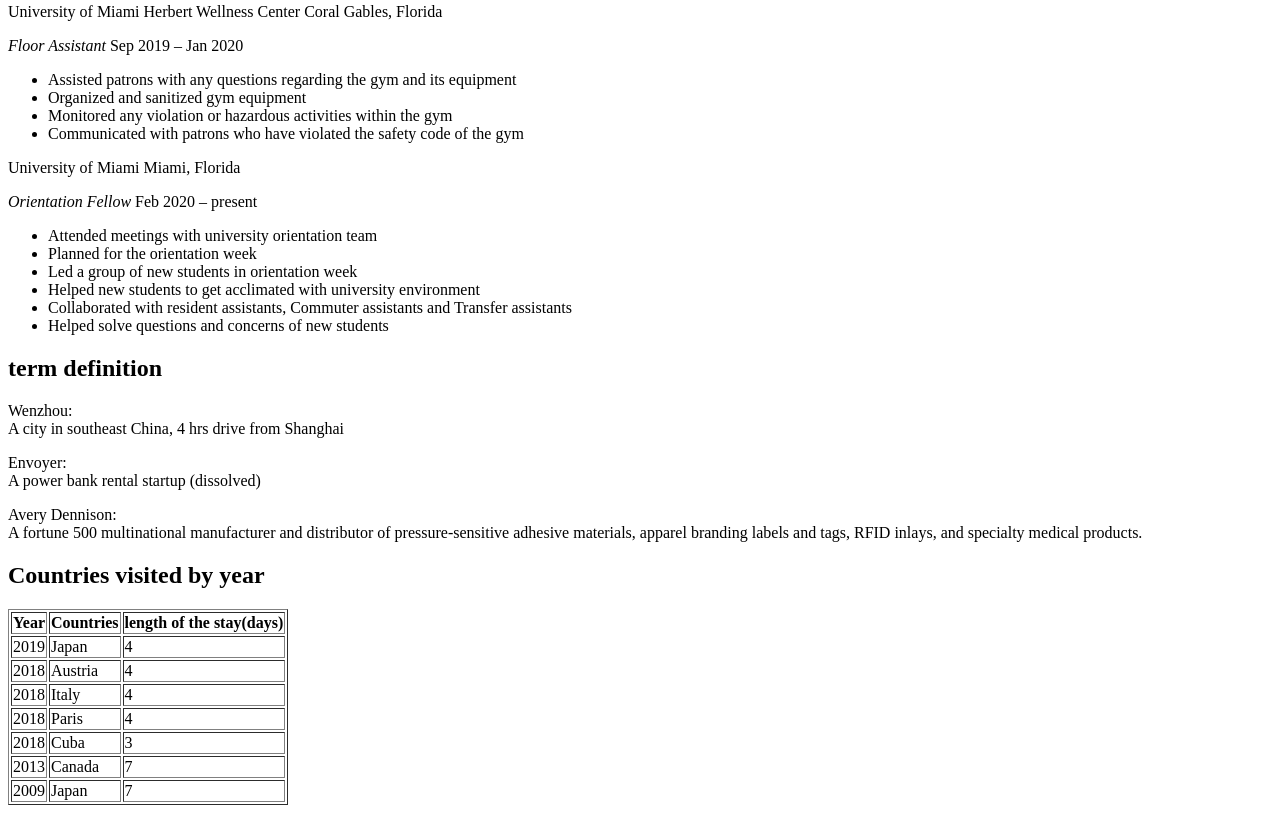
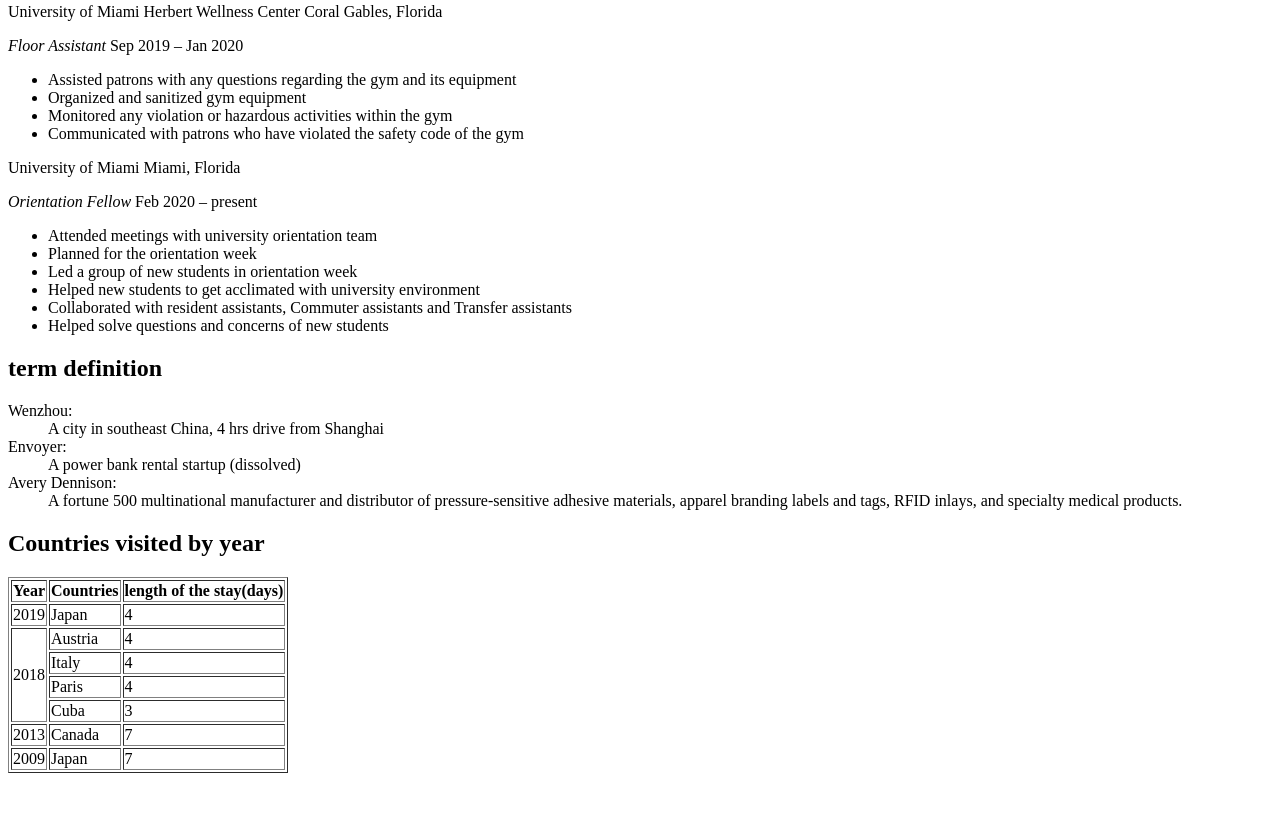
Before and after one commit to hillyuyichu/hillyuyichu.github.io, a plain HTML site: page hillyubio.html in a window 1280 px wide. Shown: the part 922-1735 px from the top of the page. After the commit the page ends 1703 px from the top, so only its background shows below. Drawn offline with Linux system fonts and the light colour scheme.

Commit message:
Update hillyubio.html

```diff
--- a/hillyubio.html
+++ b/hillyubio.html
@@ -40,7 +40,7 @@
     <li>Gathered and organized data about all Fortune 100 companies’ progress on sustainability solutions</li>
     <li>Arranged meetings with other department personnel</li>
     </ul>
-    </p>
+
     <p>
     Envoyer Coral Gables, Florida</p>
     <p><em>Cofounder</em>  Oct 2018 – July 2019</p>
@@ -52,7 +52,7 @@
     <li>Proposed partnerships with local Miami restaurants on testing out minimum viable product</li>
     <li>Collected customers feedback on minimum viable product and analyzed the customers’ feedbacks</li>
     </ul>
-    </p>
+
     <p>
     University of Miami Herbert Wellness Center Coral Gables, Florida</p>
     <p><em>Floor Assistant</em>  Sep 2019 – Jan 2020</p>
@@ -62,7 +62,7 @@
     <li>Monitored any violation or hazardous activities within the gym</li>
     <li>Communicated with patrons who have violated the safety code of the gym </li>
     </ul>
-    </p>
+
 
     <p>
     University of Miami Miami, Florida</p>
@@ -80,15 +80,15 @@
      <h2>term definition</h2>
         <dl>
         <dt> Wenzhou: </dt>
-        <dt> A city in southeast China, 4 hrs drive from Shanghai </dt>
-       </dl>
+        <dd> A city in southeast China, 4 hrs drive from Shanghai </dd>
+
         <dt> Envoyer: </dt>
-        <dt> A power bank rental startup (dissolved) </dt>
-        </dl>
-        <dl>
+        <dd> A power bank rental startup (dissolved) </dd>
+
+
         <dt> Avery Dennison:</dt>
-        <dt> A fortune 500 multinational manufacturer and distributor of pressure-sensitive adhesive materials, apparel branding labels and tags, RFID inlays, and specialty medical products.
-        </dt>
+        <dd> A fortune 500 multinational manufacturer and distributor of pressure-sensitive adhesive materials, apparel branding labels and tags, RFID inlays, and specialty medical products.
+        </dd>
         </dl>
 
 
@@ -108,24 +108,24 @@
     </tr>
 
     <tr>
-      <td>2018</td>
+      <td rowspan="4">2018</td>
       <td>Austria</td>
       <td>4</td>
     </tr>
 
     <tr>
-      <td>2018</td>
+
       <td>Italy</td>
       <td>4</td>
     </tr>
 
     <tr>
-      <td>2018</td>
+
       <td>Paris</td>
       <td>4</td>
     </tr>
     <tr>
-      <td>2018</td>
+
       <td>Cuba</td>
       <td>3</td>
     </tr>
@@ -139,89 +139,10 @@
       <td>Japan</td>
       <td>7</td>
     </tr>
+    </table>
 
 
 
-
-</body>
-
-
-  <!--
-  Attendance
-
-  2015  20,492,000
-  2016  20,395,000
-  2017  20,450,000
-  2018  20,859,000
-  2019  20,963,000
-
-  Lands
-
-  Magic Kingdom is divided into six themed "lands." It is designed like a wheel, with the hub in front of Cinderella Castle. Pathways spoke out from the hub across the 107 acres (43 ha) of the park and lead to these six lands. The Walt Disney World Railroad circles around the entire 1.5-mile (2.4 km) perimeter of the park and makes stops at Main Street, U.S.A., Frontierland, and Fantasyland.
-
-  Main Street, U.S.A.
-
-  Symbolically, Main Street, U.S.A. represents the park's "opening credits," where guests pass under the train station (the opening curtain), then view the names of key personnel along the windows of the buildings' upper floors.
-
-  Taking its inspiration from New England to Missouri, this design is most noticeable in the four corners in the middle of Main Street, where each of the four corner buildings represents a different architectural style.
-
-  Adventureland
-
-  Adventureland represents the mystery of exploring foreign lands. It is themed to resemble the remote jungles in Africa, Asia, the Middle East, South America and the South Pacific, with an extension resembling a Caribbean town square.
-
-  Frontierland
-
-  In Frontierland guests can relive the American Old West, from the romanticized cowboys and Native Americans, to exploring the mysteries of the Rivers of America.
-
-  Liberty Square
-
-  Liberty Square is inspired by a colonial American town set during the American Revolutionary War. The Liberty Belle Riverboat travels down the park's Rivers of America.
-
-  Fantasyland
-
-  Fantasyland is themed in a medieval-faire/carnival style, in the words of Walt Disney: "Fantasyland is dedicated to the young at heart and to those who believe that when you wish upon a star, your dreams come true."
-
-  Fantasyland is comprised of:
-
-  Castle Courtyard, Storybook Circus, Enchanted Forest
-
-  Tomorrowland
-
-  Tomorrowland is set in an intergalactic city, a concept of the future as seen from around the 1950s: rockets, UFOs and robots, etc.
-
-  In the words of Walt Disney: "Tomorrow can be a wonderful age. Our scientists today are opening the door of the Space Age to achievements that will benefit our children and generations to come. The Tomorrowland attractions have been designed to give you an opportunity to participate in adventures that are a living blueprint of our future."
-
-  Most Popular Attractions
-
-  Pirates of the Caribbean, Haunted Mansion, Dumbo the Flying Elephant, It's a Small World, Space Mountain, Seven Dwarfs Mine Train, Splash Mountain, Thunder Mountain, Peter Pan's Flight, Happily Ever After (fireworks)
-
-
-  Nearby Resorts
-
-  Four resorts are located in the Magic Kingdom resort area. All but the Wilderness Lodge are connected to the theme park by the Walt Disney World Monorail System.
-
-  Name: Contemporary Resort
-  Theme: Modern
-  Opened: Oct. 1, 1971
-  Rooms: 655
-
-  Name: Polynesian Resort
-  Theme: South Pacific
-  Opened: Oct. 1, 1971
-  Rooms: 492
-
-  Name: Grand Floridian
-  Theme: Early 20th-Century Florida
-  Opened: June 28, 1988
-  Rooms: 867
-
-  Name: Wilderness Lodge
-  Theme: Pacific Northwest
-  Opened: May 28, 1994
-  Rooms: 729
-
-   -->
-
-
+   </body>
 
  </html>
```
